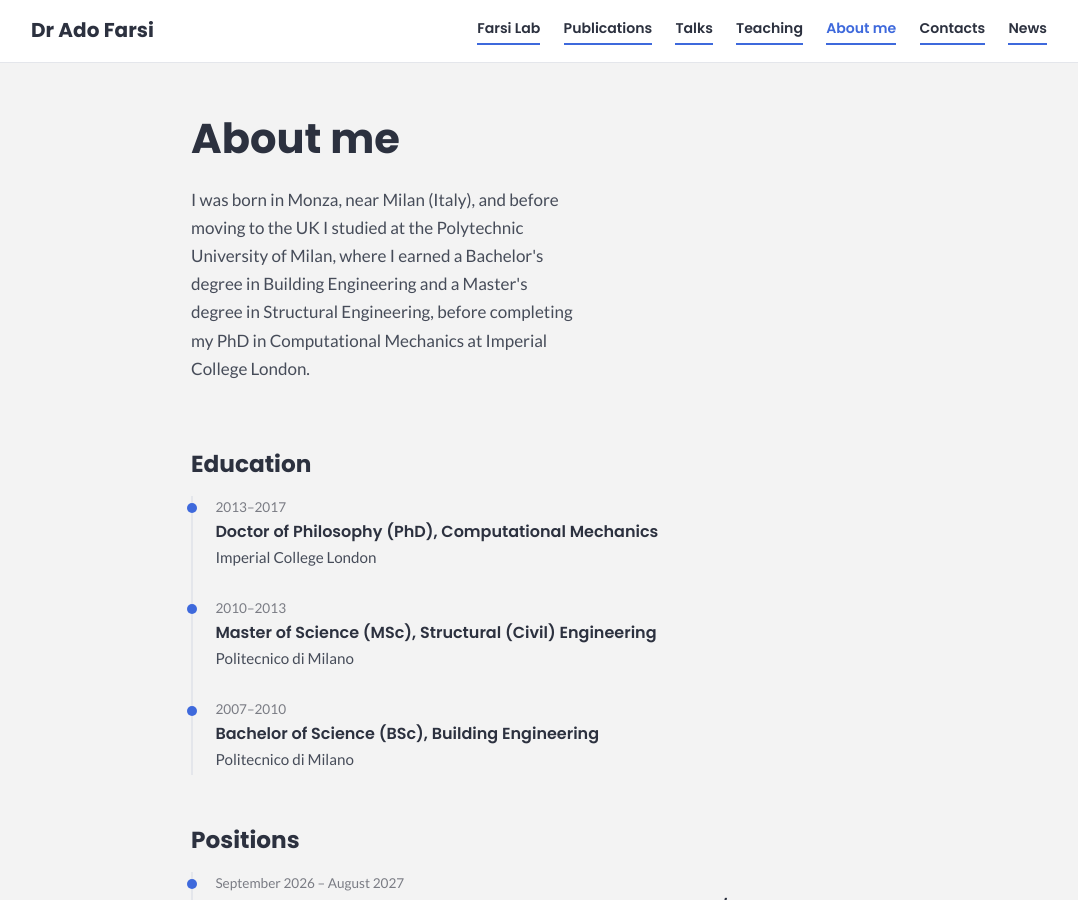
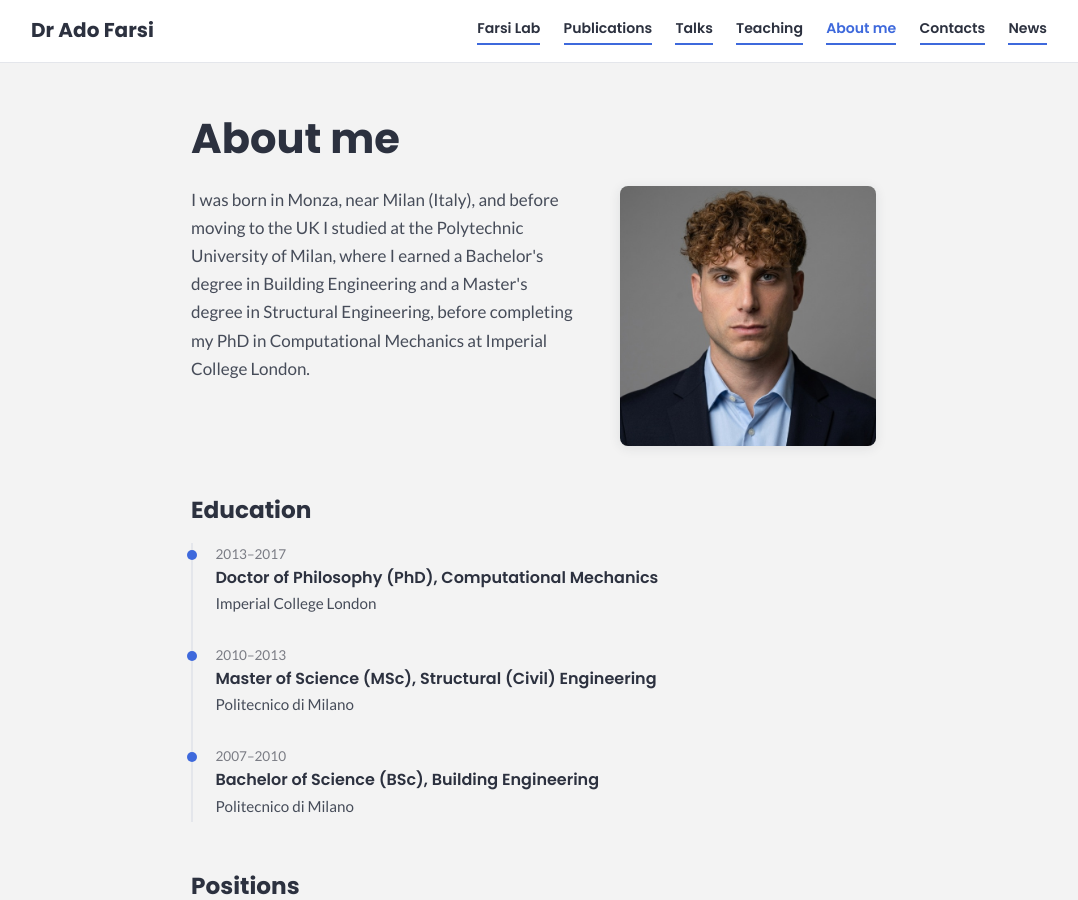
Before and after one commit to adofarsi/website-data, a Jekyll site: the page built from background.html, in a window 1280 px wide and 900 px high. Shown: the whole window, without its empty margins (101-1179 px from the left). Built offline with Jekyll 4.4.1, drawn with Linux system fonts in a browser that asks for light colours.

Commit message:
Add portrait to About me
Serves a 640px JPEG derived from the supplied PNG (1.1 MB to 67 KB) beside the
bio paragraph; the original PNG is kept alongside it. The template prefers the
JPEG and falls back to the PNG.

```diff
--- a/background.html
+++ b/background.html
@@ -20,6 +20,7 @@ description: >-
         PhD in Computational Mechanics at Imperial College London.</p>
     </div>
     {% assign portrait = site.static_files | where: "path", "/images/ado_farsi.jpg" | first %}
+    {% unless portrait %}{% assign portrait = site.static_files | where: "path", "/images/ado_farsi.png" | first %}{% endunless %}
     {% if portrait %}
     <figure class="portrait">
       <img src="{{ portrait.path | relative_url }}" alt="Ado Farsi" loading="lazy">
```
Also changed, not shown: images/ado_farsi.jpg (added), images/ado_farsi.png (added).
